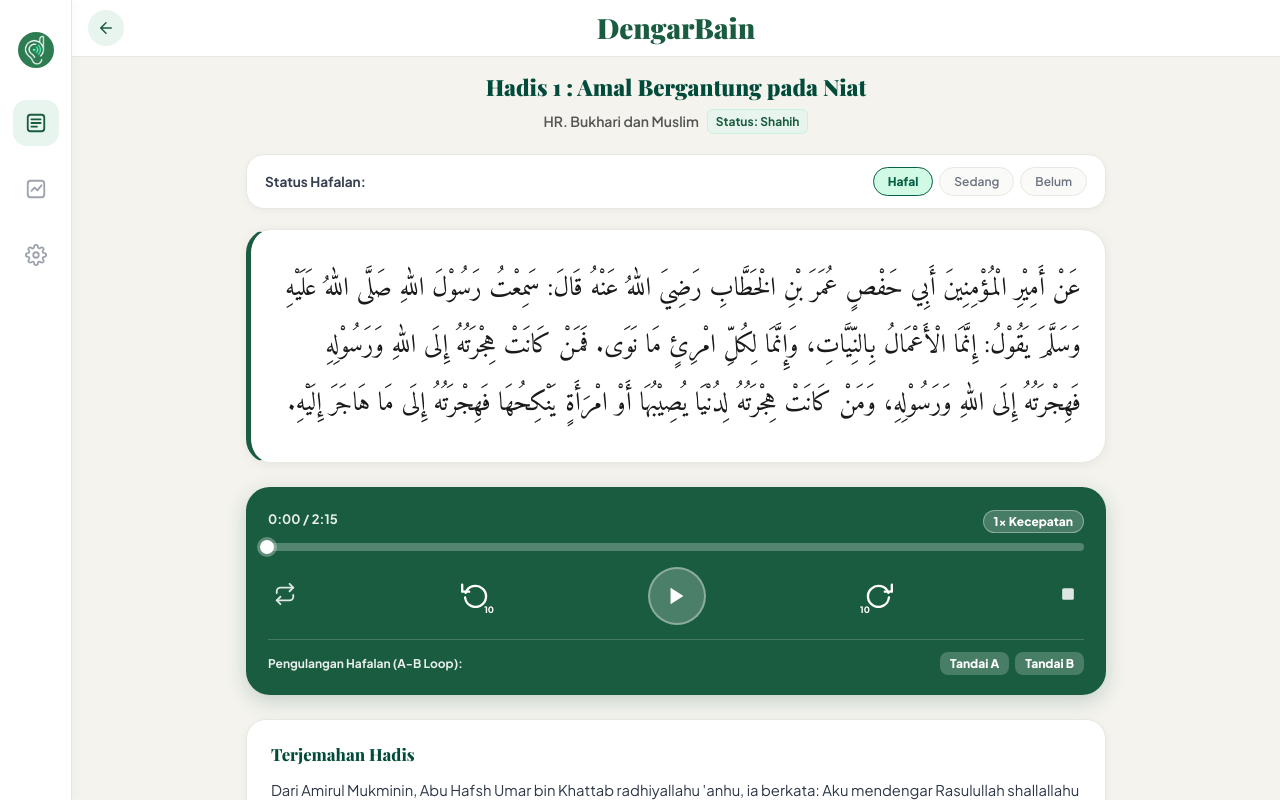
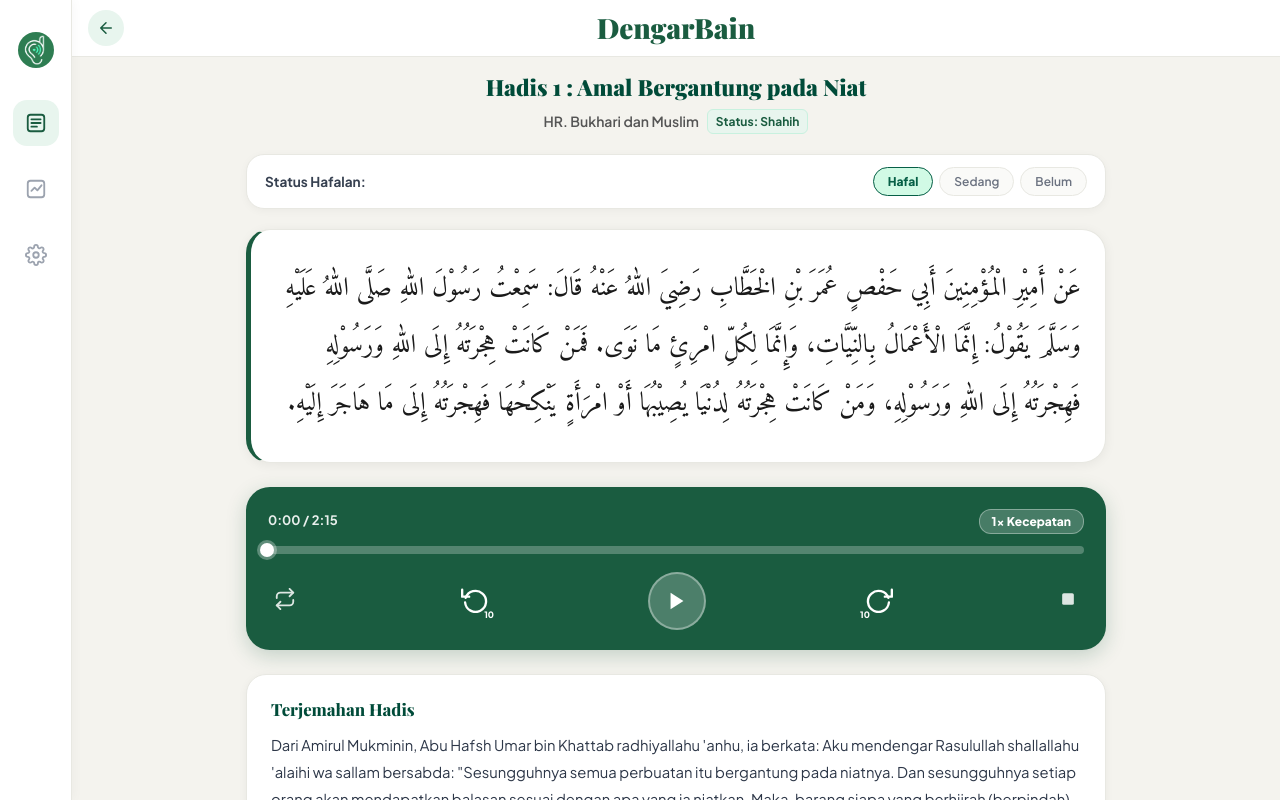
Before and after one commit to Irs622/dengarbainweb, a Next.js app: page /hadis/1 in a window 1280 px wide. Shown: the top 800 px of the page. Built offline with nearby package versions, Linux system fonts and the light colour scheme.

Commit message:
refactor: sederhanakan AudioPlayer dengan menghapus fitur pengulang A-B

```diff
--- a/components/AudioPlayer.tsx
+++ b/components/AudioPlayer.tsx
@@ -1,6 +1,6 @@
 'use client';
 
-import { useState, useRef, useEffect, useCallback } from 'react';
+import { useState, useRef, useEffect } from 'react';
 import { useProgress } from '@/context/ProgressContext';
 
 interface AudioPlayerProps {
@@ -17,17 +17,12 @@ export default function AudioPlayer({ duration, hadisId }: AudioPlayerProps) {
   const [currentTime, setCurrentTime] = useState(0);
   const [audioDuration, setAudioDuration] = useState<number>(0);
   const [playbackSpeed, setPlaybackSpeed] = useState<number>(1.0);
-
-  // A-B Looping state
-  const [pointA, setPointA] = useState<number | null>(null);
-  const [pointB, setPointB] = useState<number | null>(null);
-  const [isABLoopActive, setIsABLoopActive] = useState<boolean>(false);
   const [showSpeedMenu, setShowSpeedMenu] = useState<boolean>(false);
   const [announcement, setAnnouncement] = useState<string>('');
 
   const speeds = [0.75, 1.0, 1.25, 1.5];
 
-  // Convert duration "MM:SS" string to total seconds
+  // Convert duration "MM:SS" string to total seconds as fallback
   const parseTotalSeconds = (durStr: string) => {
     const parts = durStr.split(':').map(Number);
     if (parts.length === 2) return parts[0] * 60 + parts[1];
@@ -37,7 +32,7 @@ export default function AudioPlayer({ duration, hadisId }: AudioPlayerProps) {
   const fallbackDuration = parseTotalSeconds(duration);
   const totalDuration = audioDuration > 0 ? audioDuration : fallbackDuration;
 
-  // File paths for audio
+  // File paths for audio (.wav and .mp3)
   const paddedId = String(hadisId || 1).padStart(2, '0');
   const audioSrcWav = `/audio/hadis/hadis-${paddedId}.wav`;
   const audioSrcMp3 = `/audio/hadis/hadis-${paddedId}.mp3`;
@@ -56,21 +51,13 @@ export default function AudioPlayer({ duration, hadisId }: AudioPlayerProps) {
     }
   };
 
-  // Handle time update and A-B looping logic
+  // Handle time update
   const handleTimeUpdate = () => {
     if (!audioRef.current) return;
-    const cur = audioRef.current.currentTime;
-    setCurrentTime(cur);
-
-    // A-B Loop check
-    if (isABLoopActive && pointA !== null && pointB !== null && pointB > pointA) {
-      if (cur >= pointB) {
-        audioRef.current.currentTime = pointA;
-        setCurrentTime(pointA);
-      }
-    }
+    setCurrentTime(audioRef.current.currentTime);
   };
 
+  // Keep addLearningSeconds reference stable
   const addLearningSecondsRef = useRef(addLearningSeconds);
   useEffect(() => {
     addLearningSecondsRef.current = addLearningSeconds;
@@ -104,7 +91,6 @@ export default function AudioPlayer({ duration, hadisId }: AudioPlayerProps) {
       }
     } catch (err) {
       console.warn('Gagal memutar audio:', err);
-      // Fallback state if audio play is blocked
       setIsPlaying(!isPlaying);
     }
   };
@@ -142,44 +128,7 @@ export default function AudioPlayer({ duration, hadisId }: AudioPlayerProps) {
     setAnnouncement(`Kecepatan audio diatur ke ${speed} kali`);
   };
 
-  // A-B Looping Set Point A
-  const handleSetPointA = () => {
-    const cur = audioRef.current ? audioRef.current.currentTime : currentTime;
-    setPointA(cur);
-    setAnnouncement(`Titik awal A diatur pada menit ${formatTime(cur)}`);
-    if (pointB !== null && cur >= pointB) {
-      setPointB(null);
-      setIsABLoopActive(false);
-    }
-  };
-
-  // A-B Looping Set Point B
-  const handleSetPointB = () => {
-    const cur = audioRef.current ? audioRef.current.currentTime : currentTime;
-    if (pointA === null) {
-      setAnnouncement('Silakan atur Titik A terlebih dahulu');
-      return;
-    }
-    if (cur <= pointA) {
-      setAnnouncement('Titik B harus berada setelah Titik A');
-      return;
-    }
-    setPointB(cur);
-    setIsABLoopActive(true);
-    setAnnouncement(`Titik akhir B diatur pada menit ${formatTime(cur)}. Mode A-B Loop aktif.`);
-  };
-
-  // Reset A-B Loop
-  const handleResetLoop = () => {
-    setPointA(null);
-    setPointB(null);
-    setIsABLoopActive(false);
-    setAnnouncement('Pengulangan A-B dimatikan');
-  };
-
   const progressPercent = totalDuration > 0 ? (currentTime / totalDuration) * 100 : 0;
-  const pointAPercent = pointA !== null && totalDuration > 0 ? (pointA / totalDuration) * 100 : null;
-  const pointBPercent = pointB !== null && totalDuration > 0 ? (pointB / totalDuration) * 100 : null;
 
   return (
     <div
@@ -214,7 +163,7 @@ export default function AudioPlayer({ duration, hadisId }: AudioPlayerProps) {
       )}
 
       {/* Time Display & Speed Tag */}
-      <div style={{ display: 'flex', justifyContent: 'space-between', alignItems: 'center', marginBottom: '10px' }}>
+      <div style={{ display: 'flex', justifyContent: 'space-between', alignItems: 'center', marginBottom: '12px' }}>
         <span style={{ fontSize: '0.8125rem', opacity: 0.9, fontWeight: 700 }}>
           {formatTime(currentTime)} / {formatTime(totalDuration)}
         </span>
@@ -228,7 +177,7 @@ export default function AudioPlayer({ duration, hadisId }: AudioPlayerProps) {
               backgroundColor: 'rgba(255,255,255,0.2)',
               border: '1px solid rgba(255,255,255,0.35)',
               borderRadius: '12px',
-              padding: '3px 10px',
+              padding: '4px 12px',
               color: '#FFFFFF',
               fontSize: '0.75rem',
               fontWeight: 800,
@@ -282,7 +231,7 @@ export default function AudioPlayer({ duration, hadisId }: AudioPlayerProps) {
         </div>
       </div>
 
-      {/* Interactive Progress Bar with A-B Marker Overlays */}
+      {/* Interactive Progress Bar */}
       <div
         ref={barRef}
         onClick={handleBarClick}
@@ -290,7 +239,7 @@ export default function AudioPlayer({ duration, hadisId }: AudioPlayerProps) {
           height: '8px',
           backgroundColor: 'rgba(255,255,255,0.25)',
           borderRadius: '9999px',
-          marginBottom: '16px',
+          marginBottom: '18px',
           cursor: 'pointer',
           position: 'relative',
         }}
@@ -324,44 +273,10 @@ export default function AudioPlayer({ duration, hadisId }: AudioPlayerProps) {
             }}
           />
         </div>
-
-        {/* Marker Point A */}
-        {pointAPercent !== null && (
-          <div
-            title={`Titik A: ${formatTime(pointA!)}`}
-            style={{
-              position: 'absolute',
-              left: `${pointAPercent}%`,
-              top: '-4px',
-              width: '4px',
-              height: '16px',
-              backgroundColor: '#FDE047',
-              borderRadius: '2px',
-              zIndex: 5,
-            }}
-          />
-        )}
-
-        {/* Marker Point B */}
-        {pointBPercent !== null && (
-          <div
-            title={`Titik B: ${formatTime(pointB!)}`}
-            style={{
-              position: 'absolute',
-              left: `${pointBPercent}%`,
-              top: '-4px',
-              width: '4px',
-              height: '16px',
-              backgroundColor: '#F87171',
-              borderRadius: '2px',
-              zIndex: 5,
-            }}
-          />
-        )}
       </div>
 
       {/* Main Playback Controls */}
-      <div style={{ display: 'flex', alignItems: 'center', justifyContent: 'space-between', marginBottom: '14px' }}>
+      <div style={{ display: 'flex', alignItems: 'center', justifyContent: 'space-between' }}>
         {/* Restart from beginning */}
         <button
           type="button"
@@ -459,84 +374,6 @@ export default function AudioPlayer({ duration, hadisId }: AudioPlayerProps) {
           </svg>
         </button>
       </div>
-
-      {/* A-B Looping Section for Hafalan */}
-      <div
-        style={{
-          borderTop: '1px solid rgba(255,255,255,0.18)',
-          paddingTop: '12px',
-          display: 'flex',
-          alignItems: 'center',
-          justifyContent: 'space-between',
-          flexWrap: 'wrap',
-          gap: '8px',
-        }}
-      >
-        <span style={{ fontSize: '0.75rem', fontWeight: 700, opacity: 0.9 }}>
-          Pengulangan Hafalan (A-B Loop):
-        </span>
-
-        <div style={{ display: 'flex', gap: '6px', alignItems: 'center' }}>
-          {/* Set A */}
-          <button
-            type="button"
-            onClick={handleSetPointA}
-            style={{
-              backgroundColor: pointA !== null ? '#FDE047' : 'rgba(255,255,255,0.2)',
-              color: pointA !== null ? '#78350F' : '#FFFFFF',
-              border: 'none',
-              borderRadius: '8px',
-              padding: '4px 10px',
-              fontSize: '0.75rem',
-              fontWeight: 800,
-              cursor: 'pointer',
-            }}
-            aria-label={pointA !== null ? `Titik A aktif di ${formatTime(pointA)}` : 'Tandai Titik Awal (Titik A)'}
-          >
-            {pointA !== null ? `A: ${formatTime(pointA)}` : 'Tandai A'}
-          </button>
-
-          {/* Set B */}
-          <button
-            type="button"
-            onClick={handleSetPointB}
-            style={{
-              backgroundColor: pointB !== null ? '#F87171' : 'rgba(255,255,255,0.2)',
-              color: pointB !== null ? '#FFFFFF' : '#FFFFFF',
-              border: 'none',
-              borderRadius: '8px',
-              padding: '4px 10px',
-              fontSize: '0.75rem',
-              fontWeight: 800,
-              cursor: 'pointer',
-            }}
-            aria-label={pointB !== null ? `Titik B aktif di ${formatTime(pointB)}` : 'Tandai Titik Akhir (Titik B)'}
-          >
-            {pointB !== null ? `B: ${formatTime(pointB)}` : 'Tandai B'}
-          </button>
-
-          {/* Reset Loop */}
-          {(pointA !== null || pointB !== null) && (
-            <button
-              type="button"
-              onClick={handleResetLoop}
-              style={{
-                backgroundColor: 'rgba(255,255,255,0.15)',
-                color: '#FFFFFF',
-                border: 'none',
-                borderRadius: '8px',
-                padding: '4px 8px',
-                fontSize: '0.75rem',
-                fontWeight: 700,
-                cursor: 'pointer',
-              }}
-              aria-label="Hapus Pengulangan A-B"
-            >
-              Reset Loop
-            </button>
-          )}
-        </div>
-      </div>
     </div>
   );
 }
```
